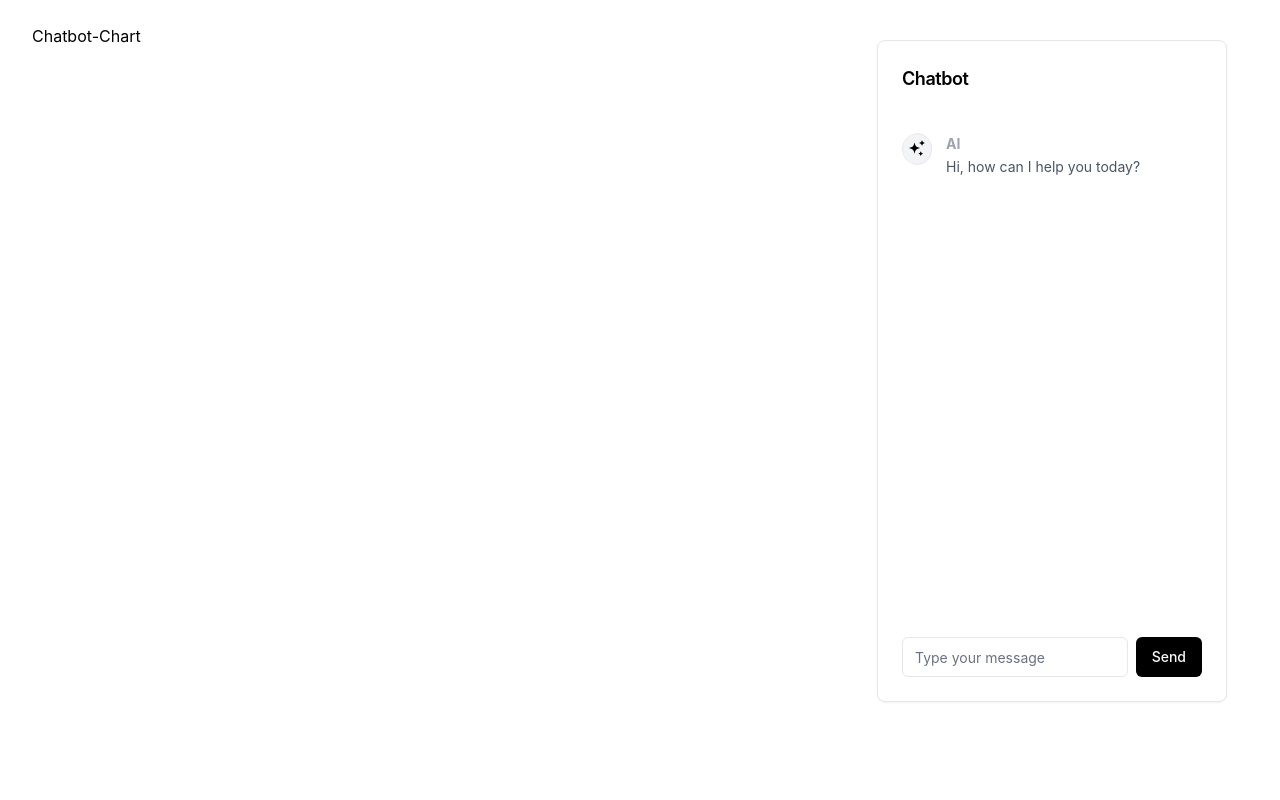
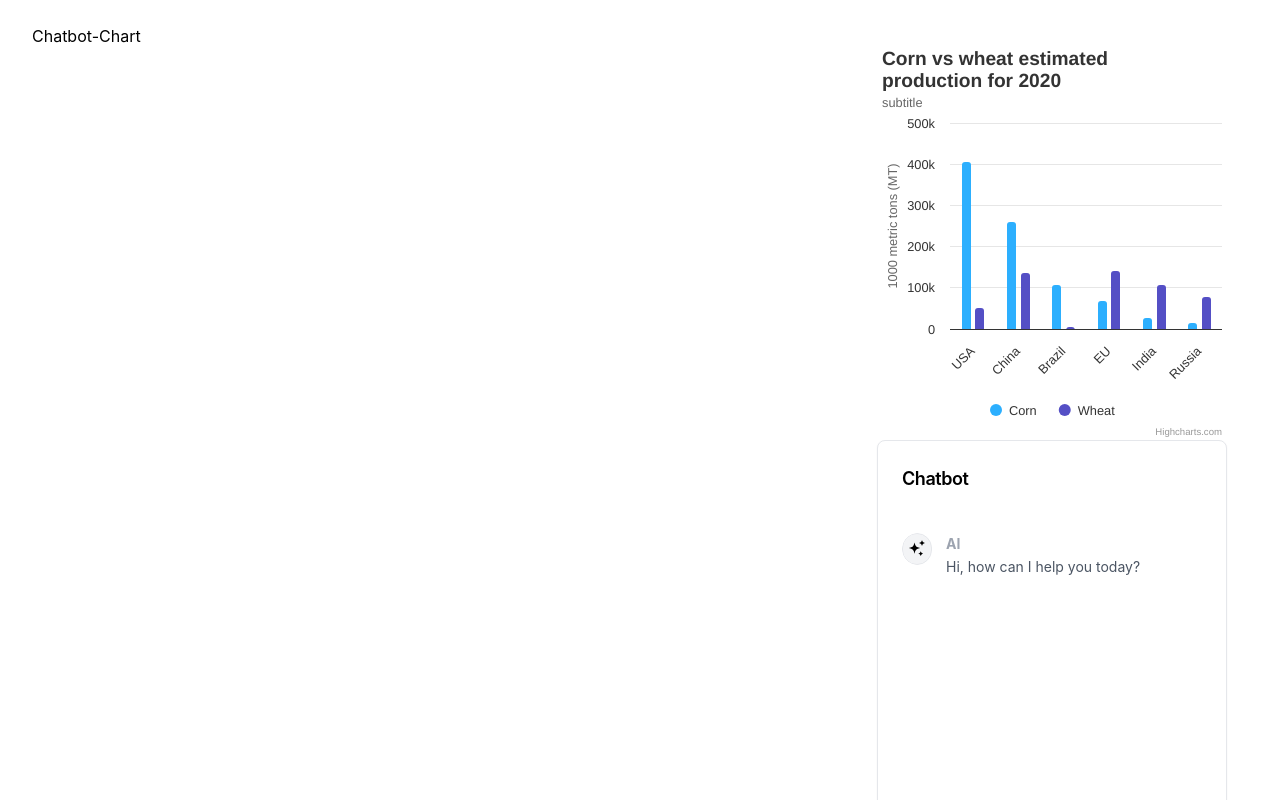
Before and after one commit to annshiv/chat-chart, a React (Create React App) app: page / in a window 1280 px wide. Shown: the top 800 px of the page. Built offline with nearby package versions, Linux system fonts and the light colour scheme.

Commit message:
chart integration

```diff
--- a/package.json
+++ b/package.json
@@ -11,9 +11,12 @@
     "@types/node": "^16.18.101",
     "@types/react": "^18.3.3",
     "@types/react-dom": "^18.3.0",
+    "highcharts": "^11.4.3",
+    "highcharts-react-official": "^3.2.1",
     "node": "^20.15.0",
     "react": "^18.3.1",
     "react-dom": "^18.3.1",
+    "react-highcharts": "^16.1.0",
     "react-redux": "^9.1.2",
     "react-scripts": "^5.0.1",
     "web-vitals": "^2.1.4"
--- a/src/App.tsx
+++ b/src/App.tsx
@@ -1,14 +1,21 @@
-import React from "react";
-import Chatbot from "./Chatbot";
+import React from 'react';
+import { BarChart } from './Chart container/BarChart';
+// import { LineChart } from './Chart container/LineChart';
+// import { LollipopChart } from './Chart container/LollipopChart';
+import Chatbot from './Chatbot';
 import './index.css';
+import { sampleDataJson } from './Utils/constant';
 
 const App: React.FC = () => {
   return (
     <div className="component">
       <div className="box">
         <h1>Chatbot-Chart</h1>
+        {/* <LollipopChart /> */}
       </div>
       <div className="chatbot-container">
+        {/* <LineChart /> */}
+        <BarChart data={sampleDataJson} />
         <Chatbot />
       </div>
     </div>
--- /dev/null
+++ b/src/Chart container/BarChart.tsx
@@ -0,0 +1,60 @@
+import Highcharts from 'highcharts';
+import HighchartsReact from 'highcharts-react-official';
+import React from 'react';
+import { getDataObj, IDataFormat } from '../Utils/constant';
+export interface IProps {
+  data: IDataFormat[];
+}
+export const BarChart: React.FC<IProps> = (props: IProps) => {
+  const { categories, value1, value2 } = getDataObj(props.data);
+  const config = {
+    chart: {
+      type: 'column'
+    },
+    title: {
+      text: 'Corn vs wheat estimated production for 2020',
+      align: 'left'
+    },
+    subtitle: {
+      text: 'subtitle',
+      align: 'left'
+    },
+    xAxis: {
+      categories,
+      crosshair: true,
+      accessibility: {
+        description: 'Countries'
+      }
+    },
+    yAxis: {
+      min: 0,
+      title: {
+        text: '1000 metric tons (MT)'
+      }
+    },
+    tooltip: {
+      valueSuffix: ' (1000 MT)'
+    },
+    plotOptions: {
+      column: {
+        pointPadding: 0.2,
+        borderWidth: 0
+      }
+    },
+    series: [
+      {
+        name: 'Corn',
+        data: value1
+      },
+      {
+        name: 'Wheat',
+        data: value2
+      }
+    ]
+  };
+  return (
+    <>
+      <HighchartsReact highcharts={Highcharts} options={config} />
+    </>
+  );
+};
--- /dev/null
+++ b/src/Chart container/LineChart.tsx
@@ -0,0 +1,60 @@
+import Highcharts from 'highcharts';
+import HighchartsReact from 'highcharts-react-official';
+import React from 'react';
+import { getDataObj } from '../Utils/constant';
+import { IProps } from './BarChart';
+
+export const LineChart: React.FC<IProps> = (props: IProps) => {
+  const { categories, value1, value2 } = getDataObj(props.data);
+
+  const config = {
+    chart: {
+      type: 'line'
+    },
+    title: {
+      text: 'Corn vs wheat estimated production for 2020',
+      align: 'left'
+    },
+    subtitle: {
+      text: 'subtitle',
+      align: 'left'
+    },
+    xAxis: {
+      categories,
+      crosshair: true,
+      accessibility: {
+        description: 'Countries'
+      }
+    },
+    yAxis: {
+      min: 0,
+      title: {
+        text: '1000 metric tons (MT)'
+      }
+    },
+    tooltip: {
+      valueSuffix: ' (1000 MT)'
+    },
+    plotOptions: {
+      column: {
+        pointPadding: 0.2,
+        borderWidth: 0
+      }
+    },
+    series: [
+      {
+        name: 'Corn',
+        data: value1
+      },
+      {
+        name: 'Wheat',
+        data: value2
+      }
+    ]
+  };
+  return (
+    <>
+      <HighchartsReact highcharts={Highcharts} options={config} />
+    </>
+  );
+};
--- /dev/null
+++ b/src/Chart container/LollipopChart.tsx
@@ -0,0 +1,92 @@
+import React from 'react';
+
+import Highcharts from 'highcharts/highstock';
+import HighchartsReact from 'highcharts-react-official';
+import HC_more from 'highcharts/highcharts-more';
+import highchartsDumbbell from 'highcharts/modules/dumbbell';
+import highchartsLollipop from 'highcharts/modules/lollipop';
+
+// init the module
+HC_more(Highcharts);
+highchartsDumbbell(Highcharts);
+
+highchartsLollipop(Highcharts);
+
+export const LollipopChart: React.FC = () => {
+  const config = {
+    chart: {
+      type: 'lollipop'
+    },
+
+    subtitle: {
+      text: '2018'
+    },
+
+    title: {
+      text: 'Top 10 Countries by Population'
+    },
+
+    xAxis: {
+      type: 'category'
+    },
+
+    yAxis: {
+      title: {
+        text: 'Population'
+      }
+    },
+
+    series: [
+      {
+        name: 'Population',
+        data: [
+          {
+            name: 'China',
+            low: 1427647786
+          },
+          {
+            name: 'India',
+            low: 1352642280
+          },
+          {
+            name: 'United States',
+            low: 327096265
+          },
+          {
+            name: 'Indonesia',
+            low: 267670543
+          },
+          {
+            name: 'Pakistan',
+            low: 212228286
+          },
+          {
+            name: 'Brazil',
+            low: 209469323
+          },
+          {
+            name: 'Nigeria',
+            low: 195874683
+          },
+          {
+            name: 'Bangladesh',
+            low: 161376708
+          },
+          {
+            name: 'Russia',
+            low: 145734038
+          },
+          {
+            name: 'Mexico',
+            low: 126190788
+          }
+        ]
+      }
+    ]
+  };
+  return (
+    <>
+      <HighchartsReact highcharts={Highcharts} options={config} />
+    </>
+  );
+};
--- /dev/null
+++ b/src/Services/Ranking.ts
@@ -0,0 +1,54 @@
+import { IDataFormat } from '../Utils/constant';
+
+export interface IRanking {
+  type: 'top' | 'bottom' | 'off';
+
+  count: number;
+}
+export const ranking = (data: IDataFormat[], rankingConfig: IRanking) => {
+  const { count } = rankingConfig;
+  let rankedRows = [];
+  switch (rankingConfig.type) {
+    case 'top':
+      {
+        const rowsDesc = data.sort((eleA, eleB) => {
+          return eleB.value1 - eleA.value1;
+        });
+        const topRows = rowsDesc.slice(0, count);
+        const others = rowsDesc.slice(count);
+        const otherValue = others.reduce(
+          (res, val) => {
+            res.value1 += val.value1;
+            res.value2 += val.value2;
+            return res;
+          },
+          { categoryId: 'Others', value1: 0, value2: 0 }
+        );
+        rankedRows = [...topRows, otherValue];
+      }
+      break;
+    case 'bottom':
+      {
+        const rowsAsc = data.sort((eleA, eleB) => {
+          return eleA.value1 - eleB.value1;
+        });
+        const bottomRows = rowsAsc.slice(0, count);
+        const others = rowsAsc.slice(count);
+        const otherValue = others.reduce(
+          (res, val) => {
+            res.value1 += val.value1;
+            res.value2 += val.value2;
+            return res;
+          },
+          { categoryId: 'Others', value1: 0, value2: 0 }
+        );
+        rankedRows = [...bottomRows, otherValue];
+      }
+      break;
+    case 'off':
+    default:
+      rankedRows = [data, []];
+      break;
+  }
+  return rankedRows;
+};
--- /dev/null
+++ b/src/Services/Sorting.ts
@@ -0,0 +1,30 @@
+import { IDataFormat } from '../Utils/constant';
+
+type TSortType = 'ascending' | 'descending' | 'off';
+export interface ISorting {
+  type: TSortType;
+}
+export const sorting = (data: IDataFormat[], sortingConfig: ISorting) => {
+  let sortedRows = [];
+  switch (sortingConfig.type) {
+    case 'ascending':
+      {
+        sortedRows = data.sort((eleA, eleB) => {
+          return eleA.value1 - eleB.value1;
+        });
+      }
+      break;
+    case 'descending':
+      {
+        sortedRows = data.sort((eleA, eleB) => {
+          return eleA.value1 - eleB.value1;
+        });
+      }
+      break;
+    case 'off':
+    default:
+      sortedRows = [data, []];
+      break;
+  }
+  return sortedRows;
+};
--- /dev/null
+++ b/src/Utils/constant.ts
@@ -0,0 +1,26 @@
+export interface IDataFormat {
+  categoryId: string;
+  value1: number;
+  value2: number;
+}
+
+export const sampleDataJson: IDataFormat[] = [
+  { categoryId: 'USA', value1: 406292, value2: 51086 },
+  { categoryId: 'China', value1: 260000, value2: 136000 },
+  { categoryId: 'Brazil', value1: 107000, value2: 5500 },
+  { categoryId: 'EU', value1: 68300, value2: 141000 },
+  { categoryId: 'India', value1: 27500, value2: 107180 },
+  { categoryId: 'Russia', value1: 14500, value2: 77000 }
+];
+
+export const getDataObj = (data: IDataFormat[]) => {
+  const categories: string[] = [];
+  const value1: number[] = [];
+  const value2: number[] = [];
+  data.forEach((ele) => {
+    categories.push(ele.categoryId);
+    value1.push(ele.value1);
+    value2.push(ele.value2);
+  });
+  return { categories, value1, value2 };
+};
```
